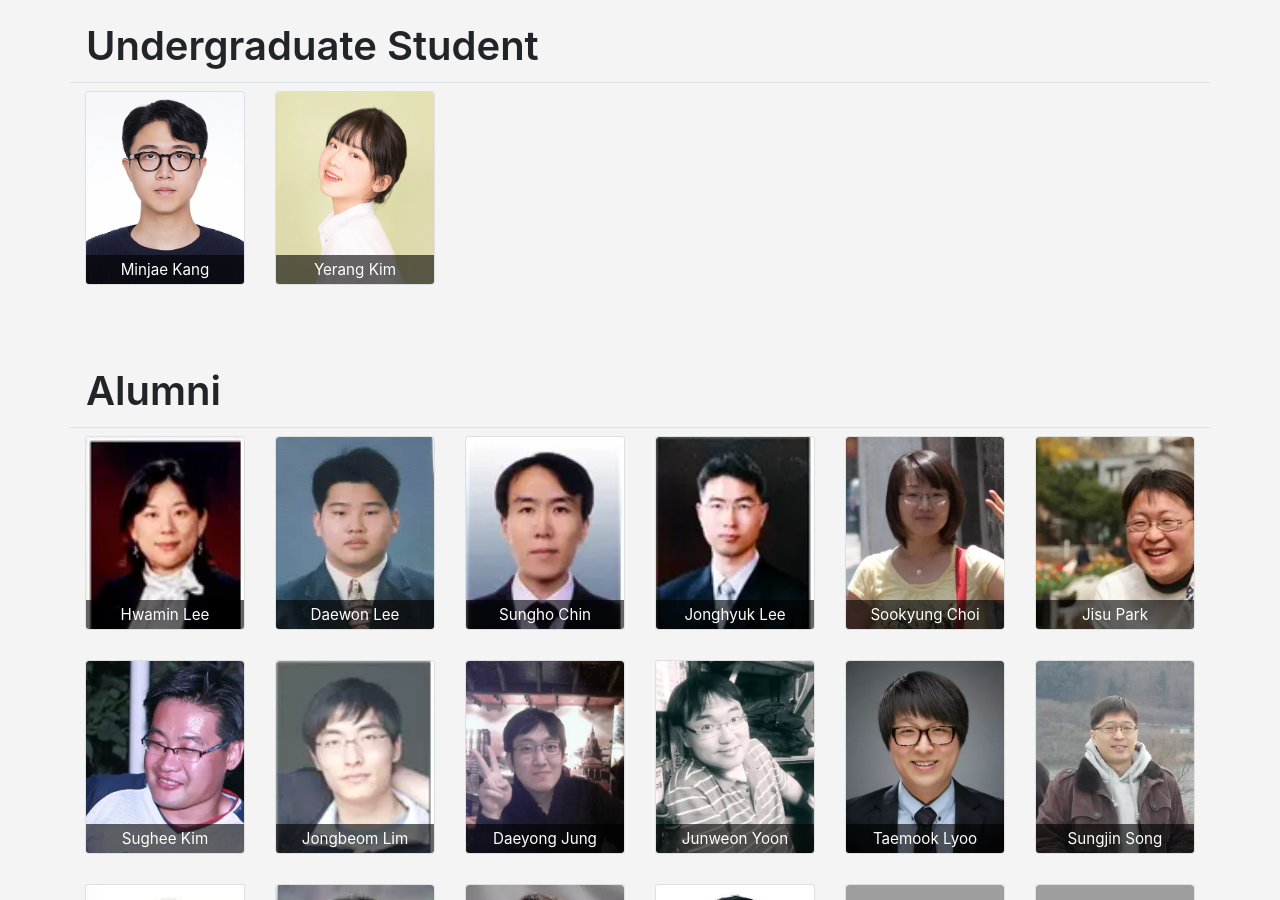
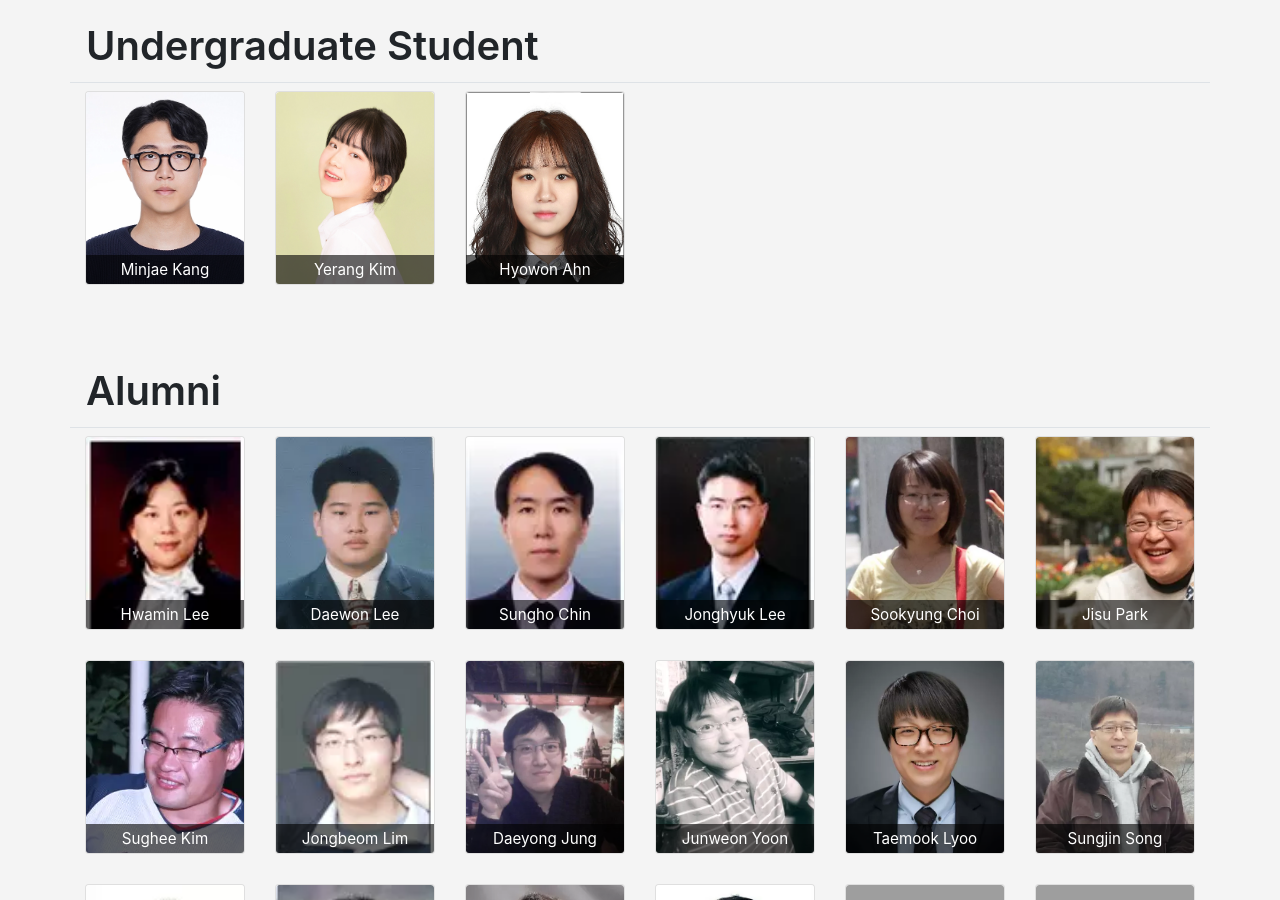
Before and after one commit to KU-Cloud/ku-cloud.github.io, a Jekyll site: the page built from members.html, in a window 1280 px wide and 900 px high, scrolled down 1116 px. Built offline with Jekyll 4.4.1, drawn with Linux system fonts in a browser that asks for light colours; grey boxes are pictures that could not be loaded.

Commit message:
Update Member

```diff
--- a/_data/members.yaml
+++ b/_data/members.yaml
@@ -55,6 +55,8 @@ intern:
     mail: austin9228@korea.ac.kr
   - name: Yerang Kim
     mail: hs01151116@korea.ac.kr
+  - name: Hyowon Ahn
+    mail: hw1204@korea.ac.kr
 
 alumniPhd:
   - name: Hwamin Lee
```
Also changed, not shown: assets/images/members/Hyowon Ahn.webp (added).
